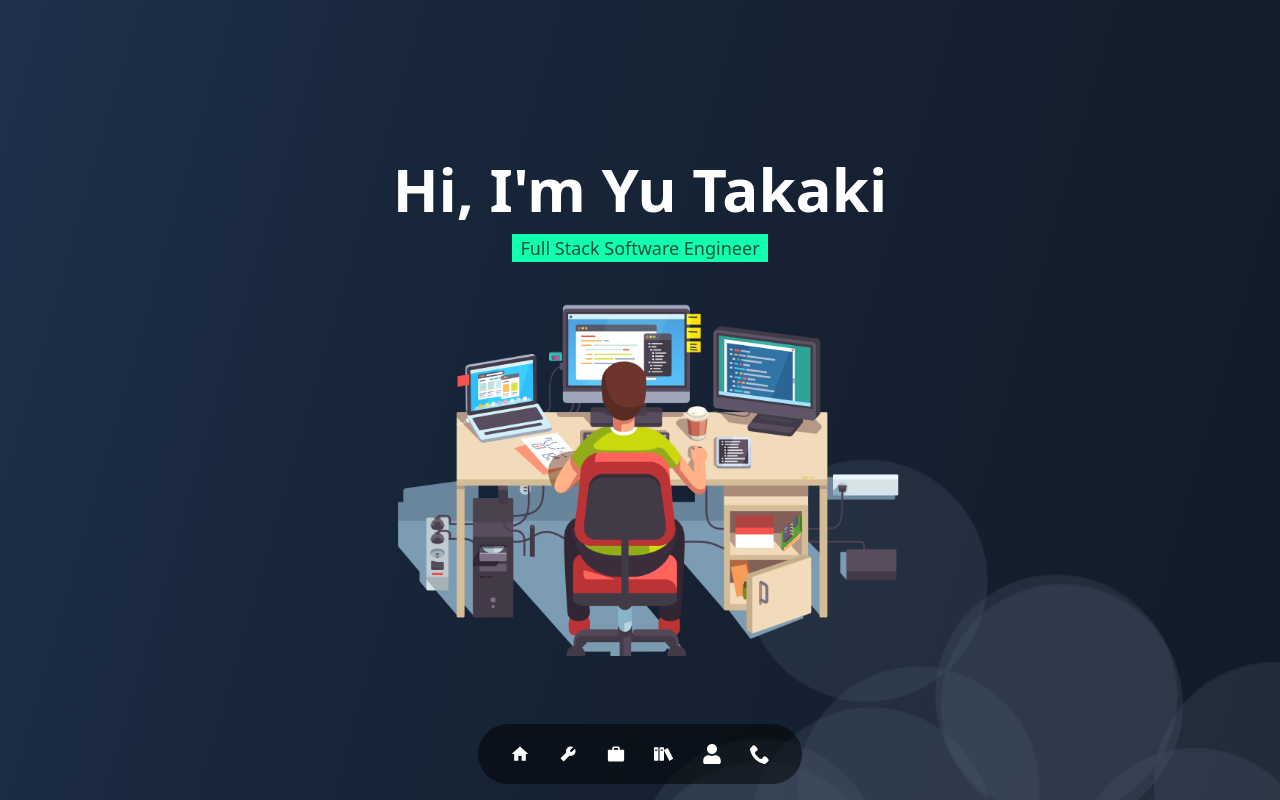
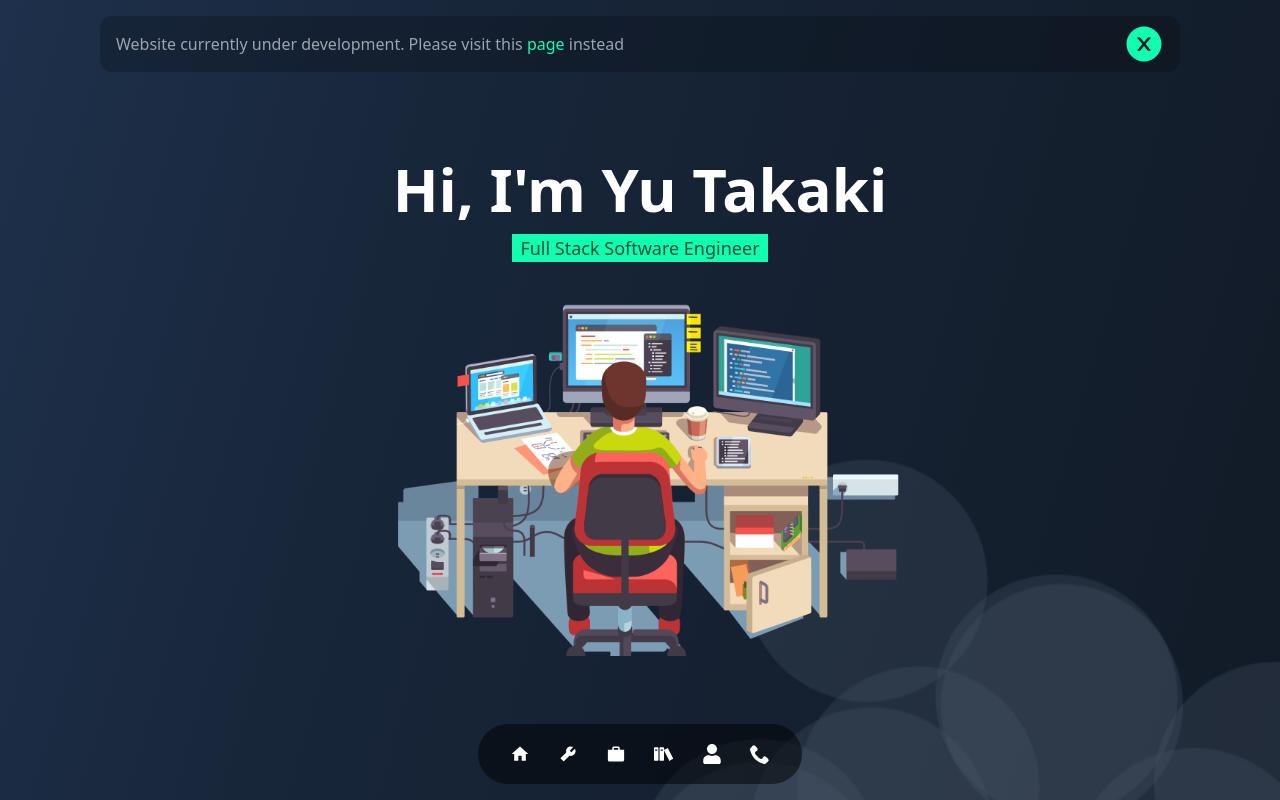
Before and after one commit to yuudev14/portfolio, a Next.js app: page / in a window 1280 px wide. Shown: the top 800 px of the page. Built offline with nearby package versions, Linux system fonts and the light colour scheme.

Commit message:
add a temporary header

```diff
--- a/src/components/common/Header.tsx
+++ b/src/components/common/Header.tsx
@@ -1,95 +1,48 @@
-import Image from "next/image";
-import { useRouter } from "next/router";
+import { Variants, motion } from "framer-motion";
 import React, { useState } from "react";
-import { GiHamburgerMenu } from "react-icons/gi";
+import { AiFillCloseCircle } from "react-icons/ai";
 
 const Header = () => {
-  const [display, setDisplay] = useState(false);
-  const closeOption = async (id: string) => {
-    const container = document.querySelector(id);
-    if (container) {
-      container.scrollIntoView({ behavior: "smooth" });
-    }
-    // } else {
-    //   router.;
-    //   document.querySelector(id).scrollIntoView();
-    // }
-    // document.querySelector("header ul").classList.remove("displayNav");
-    setDisplay(false);
+  const [_close, setClose] = useState(false);
+
+  const initialVariants: Variants = {
+    hidden: {
+      opacity: 0,
+      x: 200,
+    },
+    visible: {
+      opacity: 1,
+      x: 0,
+      transition: {
+        type: "spring",
+        damping: 100,
+        stiffness: 500,
+      },
+    },
   };
+
   return (
-    <header id="header" className="z-50 bg-[#1e304b] fixed w-full top-0 left-0">
-      <div className="w-full max-w-[1280px] m-auto py-1 px-6 flex justify-between items-center">
-        <Image src="/images/logo.png" height={50} width={50} alt="banner" />
-        <ul className="md:flex gap-10 text-[18px] text-white hidden">
-          <li className="cursor-pointer" onClick={() => closeOption("#home")}>
-            Home
-          </li>
-          <li
-            className="cursor-pointer"
-            onClick={() => closeOption("#experience")}>
-            Experience
-          </li>
-          <li className="cursor-pointer" onClick={() => closeOption("#skills")}>
-            Skills
-          </li>
-          <li
-            className="cursor-pointer"
-            onClick={() => closeOption("#projects")}>
-            Projects
-          </li>
-          <li className="cursor-pointer" onClick={() => closeOption("#about")}>
-            About
-          </li>
-          <li
-            className="cursor-pointer"
-            onClick={() => closeOption("#contact")}>
-            Contact
-          </li>
-        </ul>
-        <GiHamburgerMenu
-          onClick={() => setDisplay(!display)}
-          size={40}
-          className="text-white cursor-pointer md:hidden"
-        />
-        {display && (
-          <div className="fixed top-[59px] w-screen left-0 h-screen bg-[#111a25] md:hidden">
-            <ul className="flex flex-col justify-center items-center gap-10 text-[18px] mt-10 text-white">
-              <li
-                className="cursor-pointer"
-                onClick={() => closeOption("#home")}>
-                Home
-              </li>
-              <li
-                className="cursor-pointer"
-                onClick={() => closeOption("#skills")}>
-                Skills
-              </li>
-              <li
-                className="cursor-pointer"
-                onClick={() => closeOption("#experience")}>
-                Experience
-              </li>
-              <li
-                className="cursor-pointer"
-                onClick={() => closeOption("#projects")}>
-                Projects
-              </li>
-              <li
-                className="cursor-pointer"
-                onClick={() => closeOption("#about")}>
-                About
-              </li>
-              <li
-                className="cursor-pointer"
-                onClick={() => closeOption("#contact")}>
-                Contact
-              </li>
-            </ul>
-          </div>
-        )}
-      </div>
-    </header>
+    <motion.header
+      variants={initialVariants}
+      animate={_close ? "hidden" : "visible"}
+      className="z-50 bg-black bg-opacity-20 flex justify-between items-center rounded-xl absolute w-full top-4 py-2 px-4 left-0">
+      <motion.div className="text-gray-400">
+        <motion.p>
+          Website currently under development. Please visit this{" "}
+          <motion.a
+            className="text-[#12ffb0]"
+            href="https://yuudev14.github.io/hiYuTakaki/"
+            target="_blank">
+            page
+          </motion.a>{" "}
+          instead
+        </motion.p>
+      </motion.div>
+      <AiFillCloseCircle
+        className="text-[#12ffb0] text-[40px] cursor-pointer"
+        onClick={() => setClose(true)}
+      />
+    </motion.header>
   );
 };
 
--- a/src/pages/index.tsx
+++ b/src/pages/index.tsx
@@ -29,8 +29,8 @@ export default function Home() {
           href="https://cdnjs.cloudflare.com/ajax/libs/font-awesome/4.7.0/css/font-awesome.min.css"
         />
       </Head>
-      <main className="w-full max-w-[1080px] m-auto px-3 overflow-hidden flex mb-[100px] flex-col gap-16">
-        {/* <Header /> */}
+      <main className="relative w-full max-w-[1080px] m-auto px-3 overflow-hidden flex mb-[100px] flex-col gap-16">
+        <Header />
         <Banner />
         <Skills />
         <Timeline />
```
